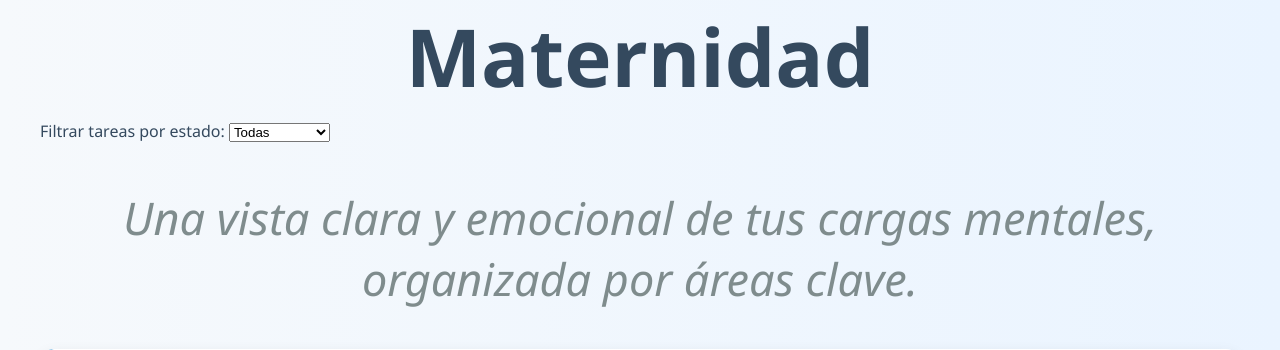
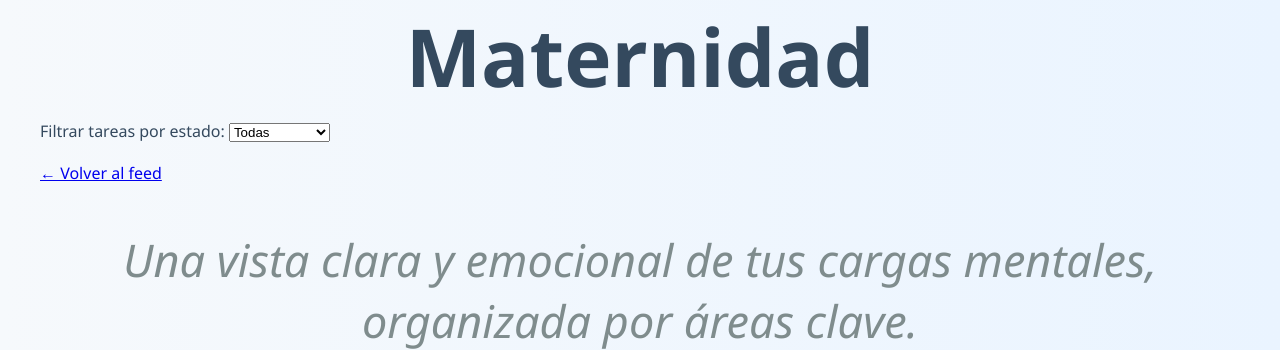
Before and after one commit to MarcoLogica/impulso, a Django app: page /mapa-maternal/ in a window 1280 px wide. Shown: the part 202-552 px from the top of the page. Run offline with Django 5.2, Linux system fonts and the light colour scheme; the visitor is signed in with stand-in values (Sample User, id 1); data that the repository does not hold is empty.

Commit message:
nueva actualizacion maternal

```diff
--- a/base/templates/base/lista_iniciativas.html
+++ b/base/templates/base/lista_iniciativas.html
@@ -57,7 +57,7 @@
       display: block;
       margin-top: 4px;
       color: #666;
-      font-size: 1em;
+      font-size: 0.8em;
     }
 
     .acciones {
--- a/base/templates/mapa_maternal.html
+++ b/base/templates/mapa_maternal.html
@@ -260,6 +260,10 @@ font-size: 1.5rem;
   </select>
 </div>
 
+<a href="{% url 'feed_comunitario' %}" class="boton-final volver">
+    ← Volver al feed
+  </a>
+
 
 <p class="subtitulo">Una vista clara y emocional de tus cargas mentales, organizada por áreas clave.</p>
 
```
